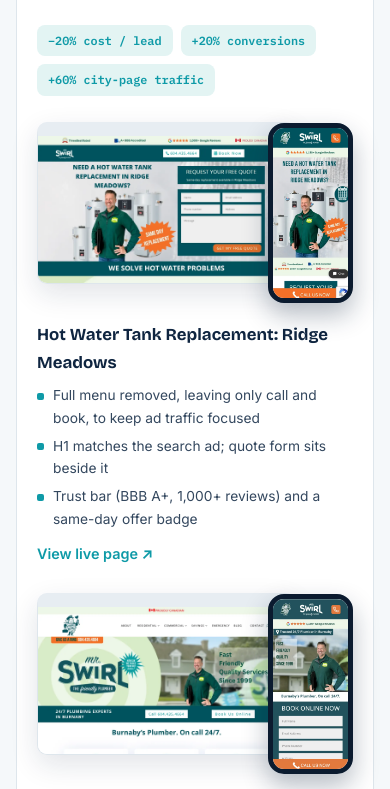
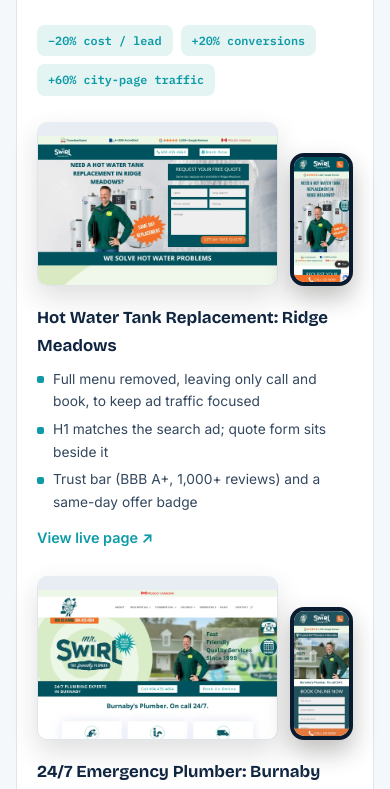
Before and after one commit to danieldoananh/portfolio, a plain HTML site: page web-developer/index.html in a window 390 px wide. Shown: the part 2023-2812 px from the top of the page. Drawn offline with nearby package versions, Linux system fonts and the light colour scheme.

Commit message:
Show landing page screenshots uncropped, phone beside desktop
Desktop shots were cropped to 16:10 (cutting the left edge of the wide
Columbia Academy screenshots) and the phone overlapped the form. The
desktop image now keeps its own aspect ratio and the phone sits next to
it. Applied on the Web Design and Web Developer pages.

Co-Authored-By: Claude Opus 5.5 <noreply@anthropic.com>
Claude-Session: https://claude.ai/code/session_01CDUuVyU6kMpF8SE6Ncafkt

```diff
--- a/web-developer/index.html
+++ b/web-developer/index.html
@@ -111,9 +111,9 @@
     .lp-grid{display:grid;grid-template-columns:repeat(auto-fill,minmax(300px,1fr));gap:26px 22px}
     .lp h4{font-family:var(--display);font-size:1.05rem;margin:18px 0 8px}
     .lp .live{margin-top:6px}
-    .device{position:relative;padding-right:18%;padding-bottom:6%}
-    .device .d{width:100%;height:auto;aspect-ratio:16/10;object-fit:cover;object-position:top;border-radius:10px;border:1px solid var(--line);border-top:14px solid #E7EDF2;box-shadow:0 10px 28px rgba(15,37,64,.12);background:#fff}
-    .device .m{position:absolute;right:0;bottom:0;width:27%;height:auto;aspect-ratio:9/19;object-fit:cover;object-position:top;border-radius:16px;border:5px solid #0B1B2F;box-shadow:0 12px 26px rgba(15,37,64,.3);background:#fff}
+    .device{display:flex;align-items:flex-end;gap:12px}
+    .device .d{flex:1 1 0;min-width:0;width:100%;height:auto;border-radius:10px;border:1px solid var(--line);border-top:14px solid #E7EDF2;box-shadow:0 12px 28px rgba(28,27,25,.14);background:#fff}
+    .device .m{flex:0 0 20%;width:20%;height:auto;aspect-ratio:9/19;object-fit:cover;object-position:top;border-radius:14px;border:4px solid #0B1B2F;box-shadow:0 12px 24px rgba(28,27,25,.28);background:#fff}
     .feat{list-style:none;display:flex;flex-direction:column;gap:5px;margin-bottom:6px}
     .feat li{font-size:.86rem;color:var(--ink-soft);padding-left:16px;position:relative}
     .feat li::before{content:"";position:absolute;left:0;top:.62em;width:7px;height:7px;border-radius:2px;background:var(--teal)}
```
Also changed, not shown: web-design/index.html (+3 -3 lines).
